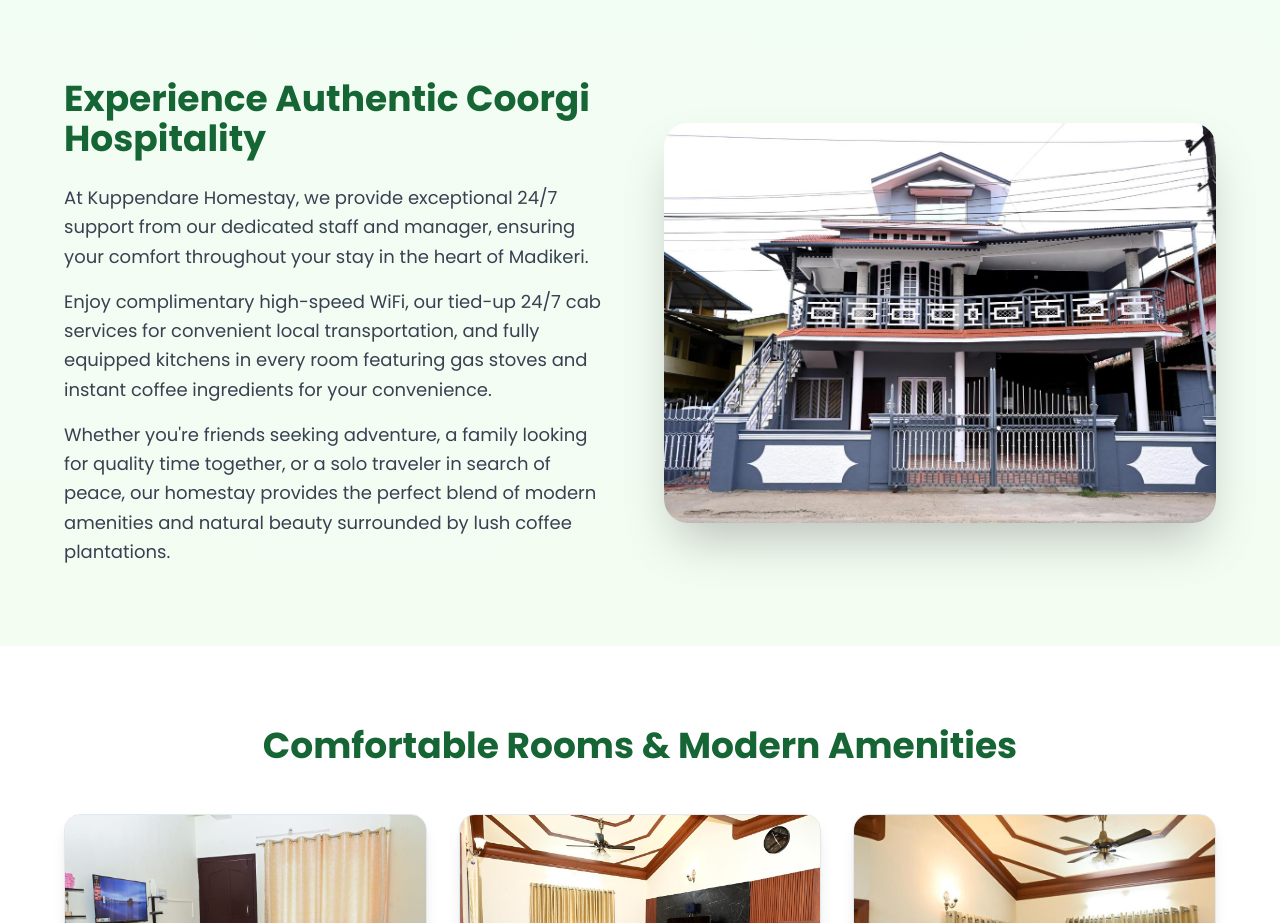
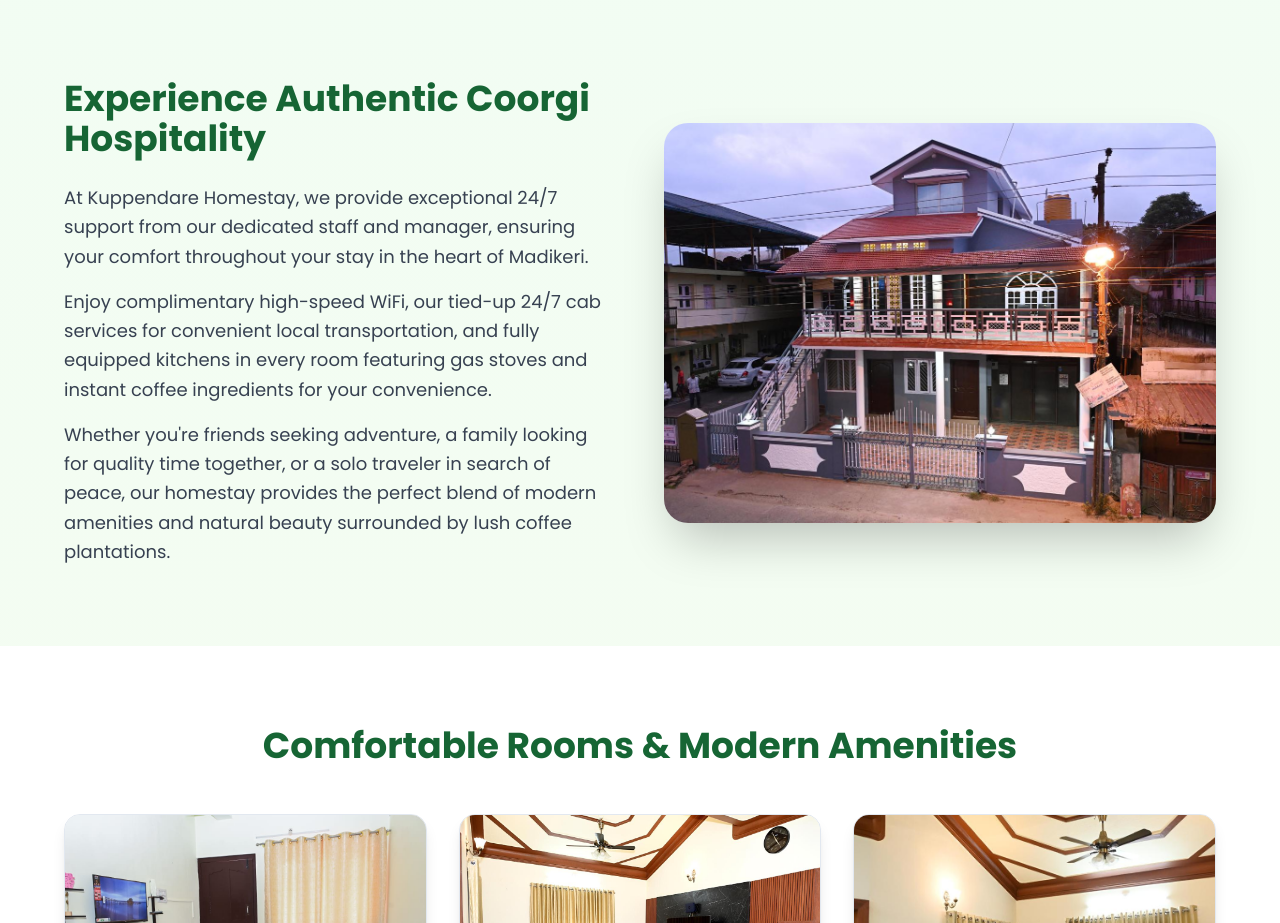
Before and after one commit to imAneeshD/coorg-escape-webpage, a React (Vite) app: page / in a window 1280 px wide. Shown: the part 801-1724 px from the top of the page. Built offline with nearby package versions, Linux system fonts and the light colour scheme; no server answers.

Commit message:
Change About section image
Update the image in the "Experience Authentic Coorgi Hospitality" section.

```diff
--- a/src/pages/Index.tsx
+++ b/src/pages/Index.tsx
@@ -1,3 +1,4 @@
+
 import { useState, useEffect } from "react";
 import { Phone, MapPin, MessageCircle, Calendar, Users, Star, Wifi, Car, Thermometer, Mail, ChefHat, Droplets, Cloud, Sun } from "lucide-react";
 import { Button } from "@/components/ui/button";
@@ -108,7 +109,7 @@ const AboutSection = () => (
         </div>
         <div className="order-1 lg:order-2">
           <img
-            src="/lovable-uploads/f90d3ee3-3394-4bcb-8fc4-904e6253b857.png"
+            src="/lovable-uploads/b2dfd9f6-e46d-4180-9aca-bc9e18626736.png"
             alt="Kuppendare Homestay exterior"
             className="rounded-3xl shadow-2xl w-full h-[400px] object-cover hover:scale-105 transition-transform duration-500"
           />
```
Also changed, not shown: public/lovable-uploads/b2dfd9f6-e46d-4180-9aca-bc9e18626736.png (added).
